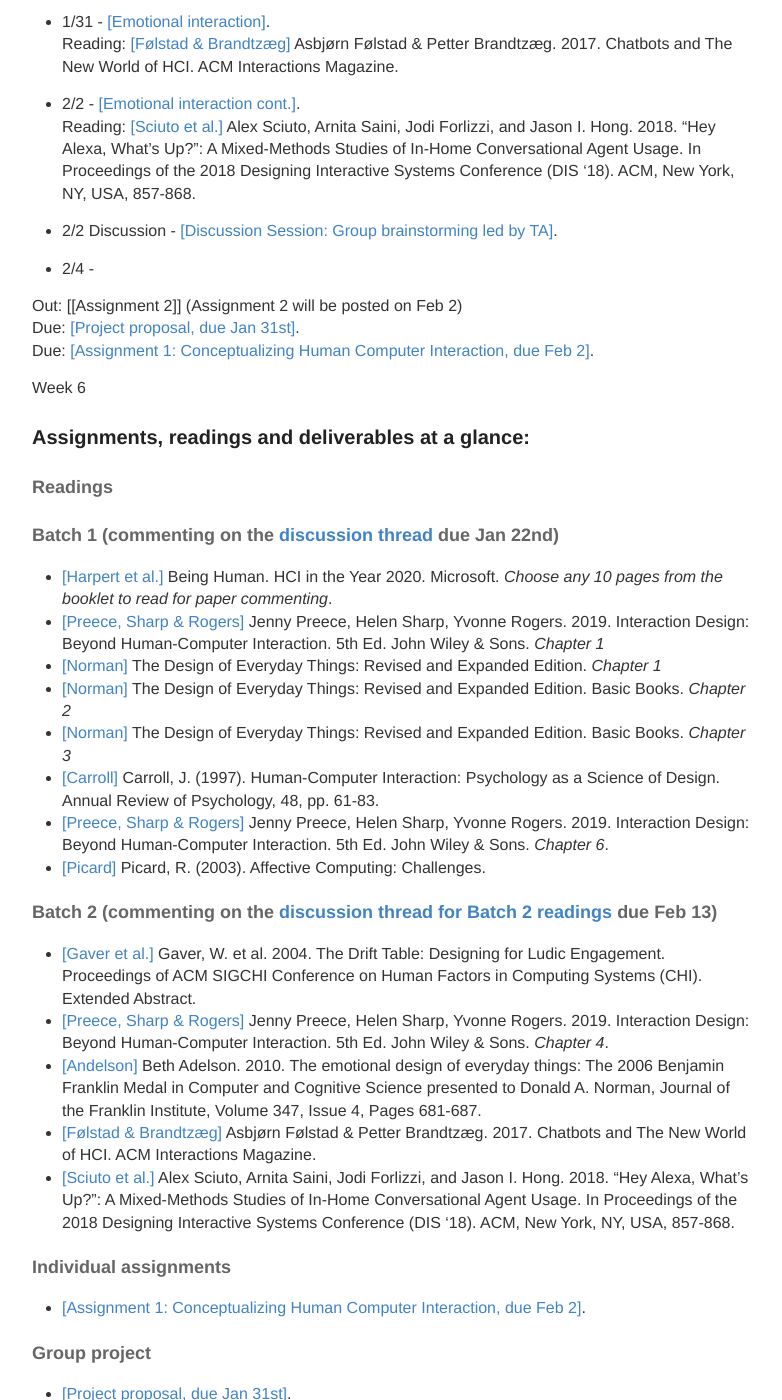
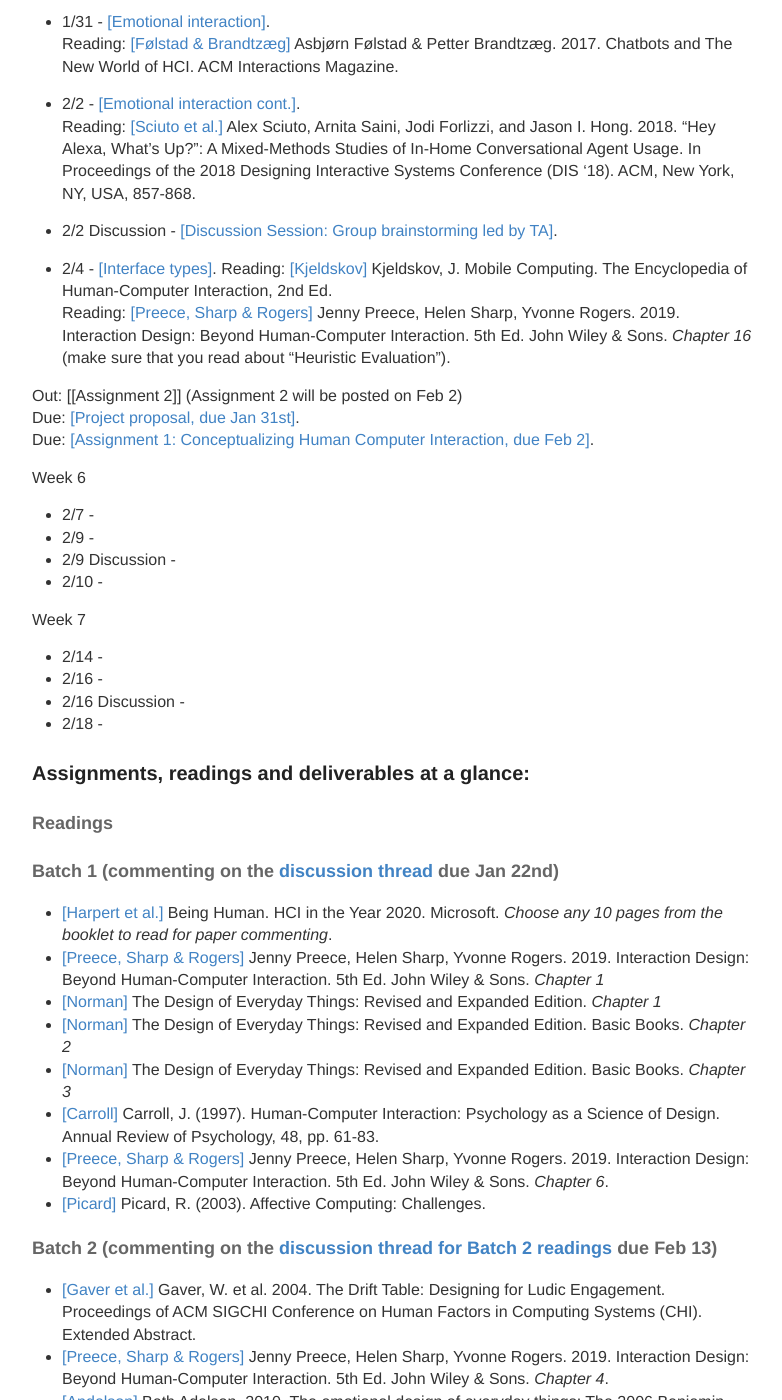
Before and after one commit to hciwang/hciwang.github.io, a Jekyll site: the page built from _posts/2022-1-1-lectures.md, in a window 1280 px wide and 1400 px high, scrolled down 1800 px. Shown: the whole window, without its empty margins (248-1030 px from the left). Built offline with Jekyll 4.4.1, drawn with Linux system fonts in a browser that asks for light colours; some of the changed text lies outside the part shown.

Commit message:
Update 2022-1-1-lectures.md

```diff
--- a/_posts/2022-1-1-lectures.md
+++ b/_posts/2022-1-1-lectures.md
@@ -71,14 +71,25 @@
 
 - 2/2 Discussion - [[Discussion Session: Group brainstorming led by TA]](https://canvas.ucdavis.edu/courses/633616/files/folder/Discussion%20slides?preview=15616022).
 
-
-- 2/4 -
+- 2/4 - [[Interface types]]().
+Reading: [[Kjeldskov]](https://www.interaction-design.org/literature/book/the-encyclopedia-of-human-computer-interaction-2nd-ed/mobile-computing) Kjeldskov, J. Mobile Computing. The Encyclopedia of Human-Computer Interaction, 2nd Ed.
+Reading: [[Preece, Sharp & Rogers]](http://www.id-book.com/) Jenny Preece, Helen Sharp, Yvonne Rogers. 2019. Interaction Design: Beyond Human-Computer Interaction. 5th Ed. John Wiley & Sons.  *Chapter 16* (make sure that you read about "Heuristic Evaluation").
 
 Out: [[Assignment 2]] (Assignment 2 will be posted on Feb 2)
 Due: [[Project proposal, due Jan 31st]](https://canvas.ucdavis.edu/courses/633616/assignments/820408).
 Due: [[Assignment 1: Conceptualizing Human Computer Interaction, due Feb 2]](https://canvas.ucdavis.edu/courses/633616/assignments/820406).
 
 Week 6
+- 2/7 -
+- 2/9 -
+- 2/9 Discussion -
+- 2/10 -
+
+Week 7
+- 2/14 -
+- 2/16 -
+- 2/16 Discussion -
+- 2/18 -
 
 ### Assignments, readings and deliverables at a glance:
 
@@ -99,6 +110,8 @@ Week 6
 - [[Andelson]](https://canvas.ucdavis.edu/courses/633616/files/folder/Misc%20files?preview=15551134) Beth Adelson. 2010. The emotional design of everyday things: The 2006 Benjamin Franklin Medal in Computer and Cognitive Science presented to Donald A. Norman, Journal of the Franklin Institute, Volume 347, Issue 4, Pages 681-687.
 - [[Følstad & Brandtzæg]](https://canvas.ucdavis.edu/courses/633616/files/folder/Misc%20files?preview=15578743) Asbjørn Følstad & Petter Brandtzæg. 2017. Chatbots and The New World of HCI. ACM Interactions Magazine.
 - [[Sciuto et al.]](https://canvas.ucdavis.edu/courses/633616/files/folder/Misc%20files?preview=15578746) Alex Sciuto, Arnita Saini, Jodi Forlizzi, and Jason I. Hong. 2018. "Hey Alexa, What's Up?": A Mixed-Methods Studies of In-Home Conversational Agent Usage. In Proceedings of the 2018 Designing Interactive Systems Conference (DIS '18). ACM, New York, NY, USA, 857-868.
+- [[Kjeldskov]](https://www.interaction-design.org/literature/book/the-encyclopedia-of-human-computer-interaction-2nd-ed/mobile-computing) Kjeldskov, J. Mobile Computing. The Encyclopedia of Human-Computer Interaction, 2nd Ed.
+- [[Preece, Sharp & Rogers]](http://www.id-book.com/) Jenny Preece, Helen Sharp, Yvonne Rogers. 2019. Interaction Design: Beyond Human-Computer Interaction. 5th Ed. John Wiley & Sons.  *Chapter 16* (make sure that you read about "Heuristic Evaluation").
 
 
 #### Individual assignments
```
